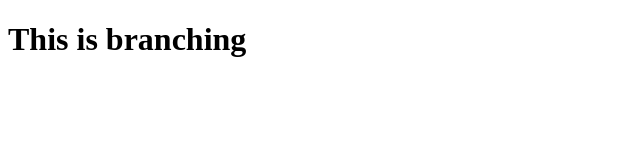
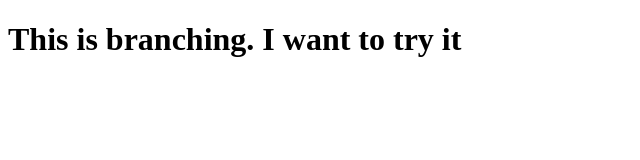
Before and after one commit to eminehorozoglu/git-branching, a plain HTML site: page index.html in a window 1280 px wide. Shown: the whole page, without its empty margins (0-640 px from the left). Drawn offline with Linux system fonts and the light colour scheme.

Commit message:
change the h1

```diff
--- a/index.html
+++ b/index.html
@@ -6,6 +6,6 @@
     <title>Document</title>
 </head>
 <body>
-    <h1>This is branching</h1>
+    <h1>This is branching. I want to try it</h1>
 </body>
 </html>
```
